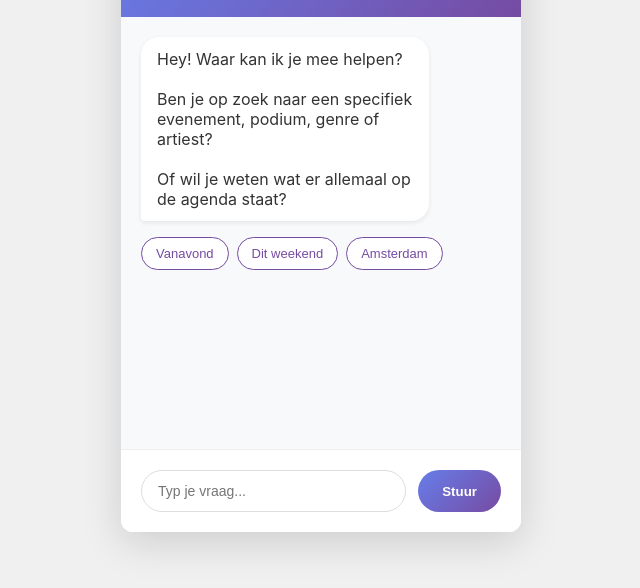
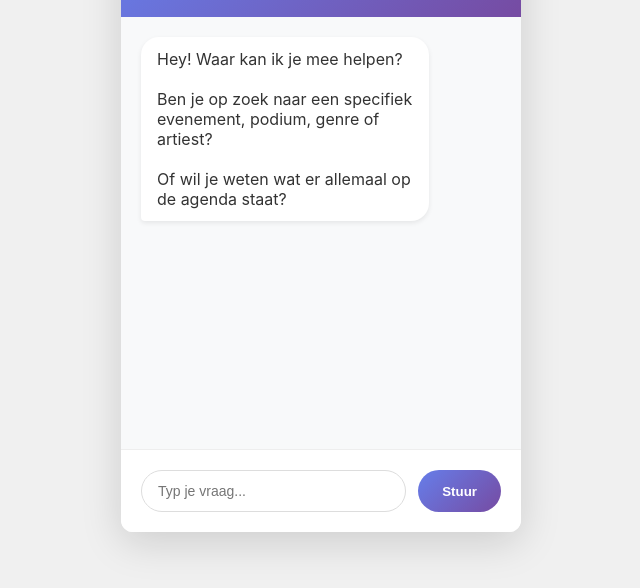
Before and after one commit to alpacaintegrations/fest-chatbot, a website: page widget.html in a window 1280 px wide. Shown: the part 168-756 px from the top of the page, without its empty margins (319-959 px from the left). Drawn offline with Linux system fonts and the light colour scheme.

Commit message:
remove buttons

```diff
--- a/widget.html
+++ b/widget.html
@@ -182,12 +182,6 @@
                 Of wil je weten wat er allemaal op de agenda staat?
             </div>
         </div>
-
-        <div class="quick-buttons" id="quickButtons">
-            <button onclick="sendQuick('Wat staat er vanavond op de agenda?')">Vanavond</button>
-            <button onclick="sendQuick('Dit weekend uitgaan')">Dit weekend</button>
-            <button onclick="sendQuick('Wat is er in Amsterdam?')">Amsterdam</button>
-        </div>
     </div>
 
     <div class="chat-input">
```
